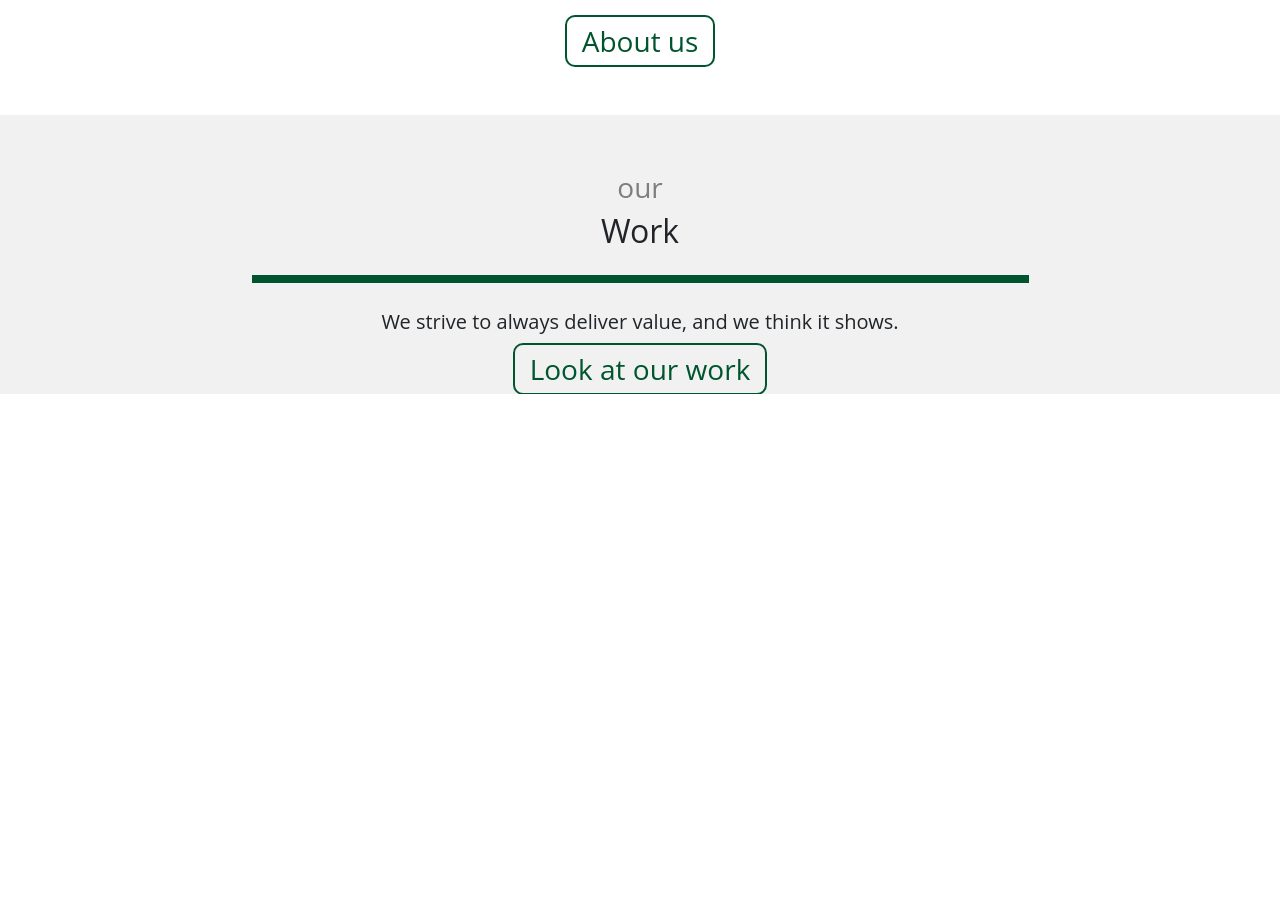
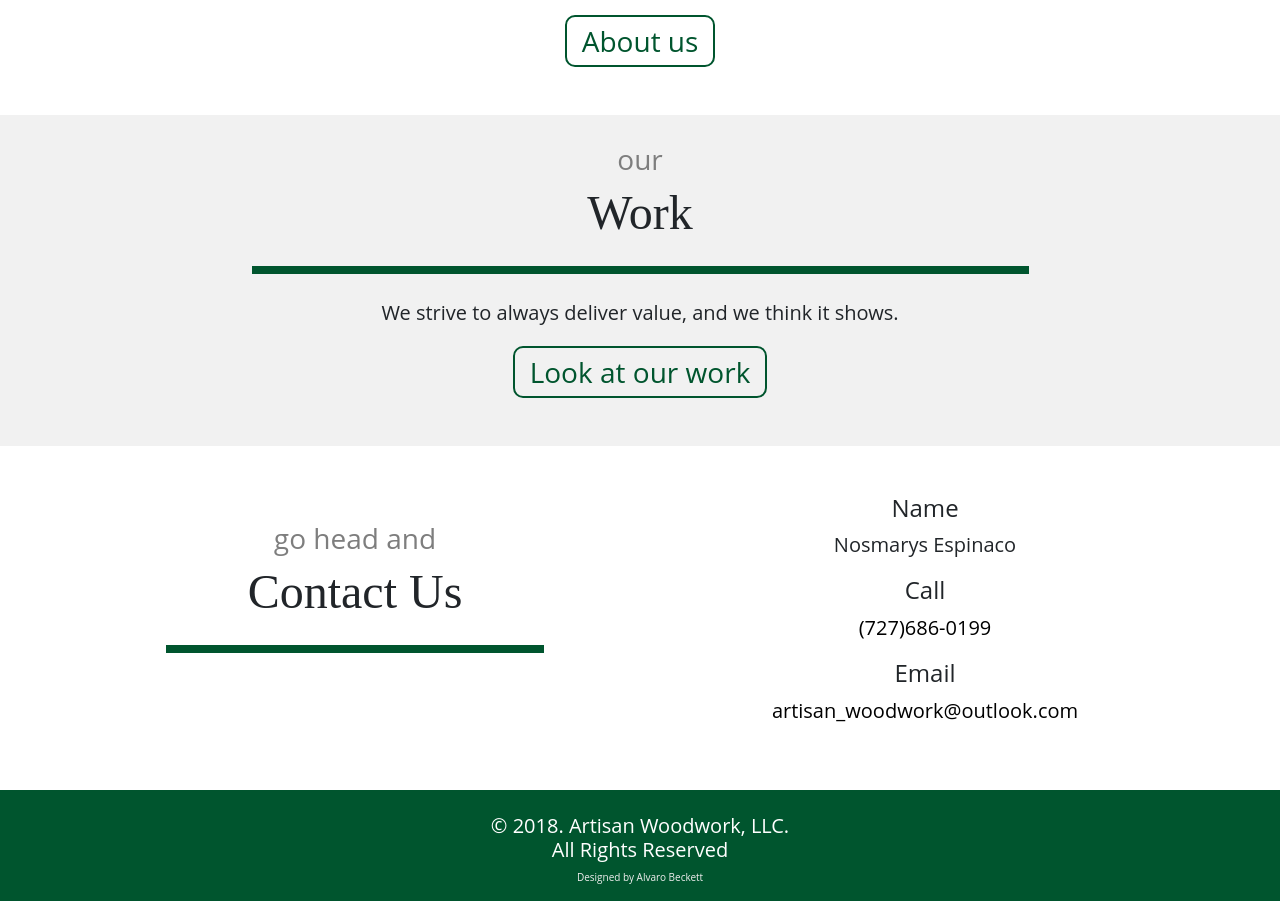
Before and after one commit to AlvaroBeckett/Artisan_WoodWork, a plain HTML site: page index.html in a window 1280 px wide. Shown: the part 1108-2009 px from the top of the page. Before the commit the page ends 1502 px from the top, so only its background shows below. Drawn offline with nearby package versions, Linux system fonts and the light colour scheme; files whose address does not match are found by name.

Commit message:
First page done

```diff
--- a/assets/css/style.css
+++ b/assets/css/style.css
@@ -131,13 +131,18 @@ nav a {
   font-style: 20px;
 }
 
+nav.green ul {
+  background: #00552e;
+  border-bottom: solid #000
+}
+
 nav a:hover {
   color: #114511;
 }
 
 .menu-icon {
   width: 100%;
-  background: #fff;
+  background: #00552e;
   text-align: right;
   box-sizing: border-box;
   padding: 15px 24px;
@@ -202,6 +207,7 @@ input, textarea {
 
 #work {
 	margin-top: 3em;
+  padding-bottom: 3em;
 	background-color: #f1f1f1;
 }
 
@@ -220,9 +226,39 @@ input, textarea {
 	color: #fff;
 }
 
-/*.header-green {
-	color: #00552e;
-}*/
+#contact {
+  margin-top: 3em;
+  padding-bottom: 3em;
+ }
+
+#contact a:link, #contact a:visited {
+  border: none;
+  padding: 5px 15px;
+  color: #000;
+}
+
+#contact a:hover {
+  border: none;
+  background-color: #fff;
+  padding: 5px 15px;
+  color: #00552e;
+}
+
+footer {
+  background-color: #00552e;
+}
+
+.copyright {
+  margin-top: 2em;
+  color: #fff;
+  line-height: .5em;
+  font-size: 1em;
+}
+
+.designedBy {
+  color: #eee;
+  font-size: 10px;
+}
 
 @media (max-width: 580px) {
   .logo {
@@ -233,10 +269,6 @@ input, textarea {
 
   nav ul {
     max-height: 0;
-    background: #fff;
-  }
-
-  nav.black ul {
     background: #fff;
   }
 
--- /dev/null
+++ b/assets/javascript/main.js
@@ -0,0 +1,20 @@
+$(document).ready(function() {
+	$(".menu-icon").on("click", function() {
+		$("nav ul").toggleClass("showing");
+	});
+});
+
+$(window).on("scroll", function() {
+	if($(window).scrollTop()) {
+		$('nav').addClass('green');
+		$('.logo a').css({"color": "#fff"})
+		$('nav ul').css({"color": "#fff"})
+		$('nav a').css({"color": "#fff"})
+	}
+	else {
+		$('nav').removeClass('green');
+		$('.logo a').css({"color": "#000"})
+		$('nav ul').css({"color": "#000"})
+		$('nav a').css({"color": "#000"})
+	}
+})
--- a/assets/javscript/main.js
+++ /dev/null
@@ -1,5 +0,0 @@
-$(document).ready(function() {
-	$(".menu-icon").on("click", function() {
-		$("nav ul").toggleClass("showing");
-	});
-});
--- a/index.html
+++ b/index.html
@@ -61,8 +61,8 @@
         </div>
       </div>
     </header>
-
-    <div id="about" class="container">
+    <div id="about">
+    <div class="container">
       <div class="row text-center">
         <div class="col-md-12">
           <h3 class="pre-header">committed to</h3>
@@ -74,7 +74,7 @@
       </div>
     </div>
 
-    <div id="work" class="parallax-2 full-width">
+    <div id="work">
     <div class="container">
       <div class="row text-center full-width">
         <div class="col-md-12 col-sm-12">
@@ -87,5 +87,48 @@
       </div>
     </div>
   </div>
+
+  <div id="contact">
+  <div class="container">
+    <div class="row text-center">
+      <div class="col-md-6">
+        <h3 class="pre-header">go head and</h3>
+        <h2>Contact Us</h2>
+        <div class="divider text-center"></div>
+      </div>
+
+    <div class="col-md-6">
+    <div class="row text-center">
+      <div class="col-md-12 col-sm-12">
+        <h4>Name</h4>
+        <p>Nosmarys Espinaco</p>
+      </div>
+      <div class="col-md-12 col-sm-12">
+        <h4>Call</h4>
+        <p><a href="tel:727-686-0199">(727)686-0199</a></p>
+      </div>
+      <div class="col-md-12 col-sm-12">
+        <h4>Email</h4>
+        <p><a href="mailto:artisan_woodwork@outlook.com">artisan_woodwork@outlook.com</a></p>
+      </div>
+    </div>
+  </div>
+  </div>
+</div>
+</div>
+
+<footer>
+  <div class="container">
+    <div class="row text-center">
+      <div class="col-md-12 copyright">
+        <p>&copy 2018. Artisan Woodwork, LLC.</p>
+        <p>All Rights Reserved</p>
+      </div>
+      <div class="col-md-12">
+        <p class="designedBy">Designed by Alvaro Beckett</p>
+      </div>
+    </div>
+  </div>
+</footer>
 </body>
 </html>
```
